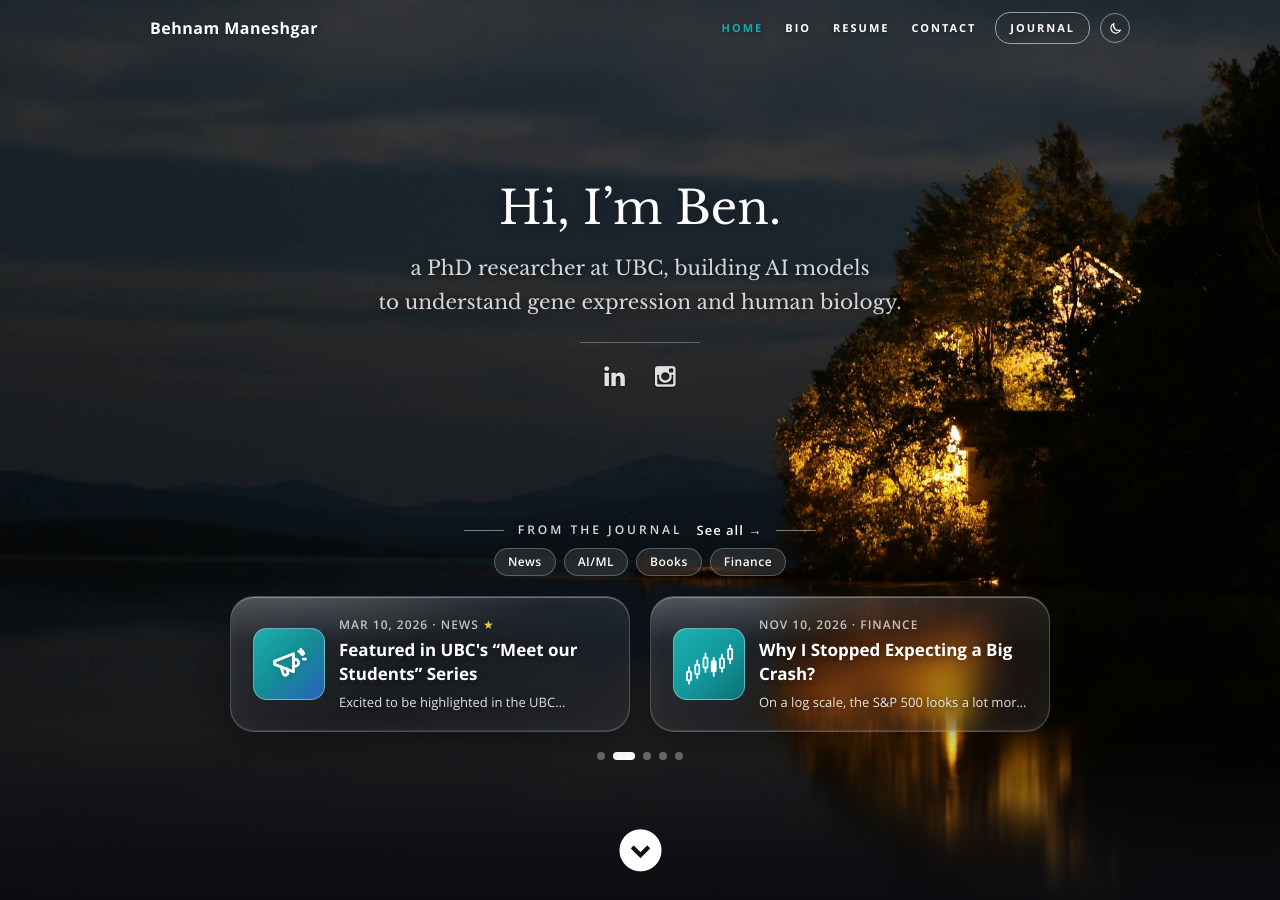
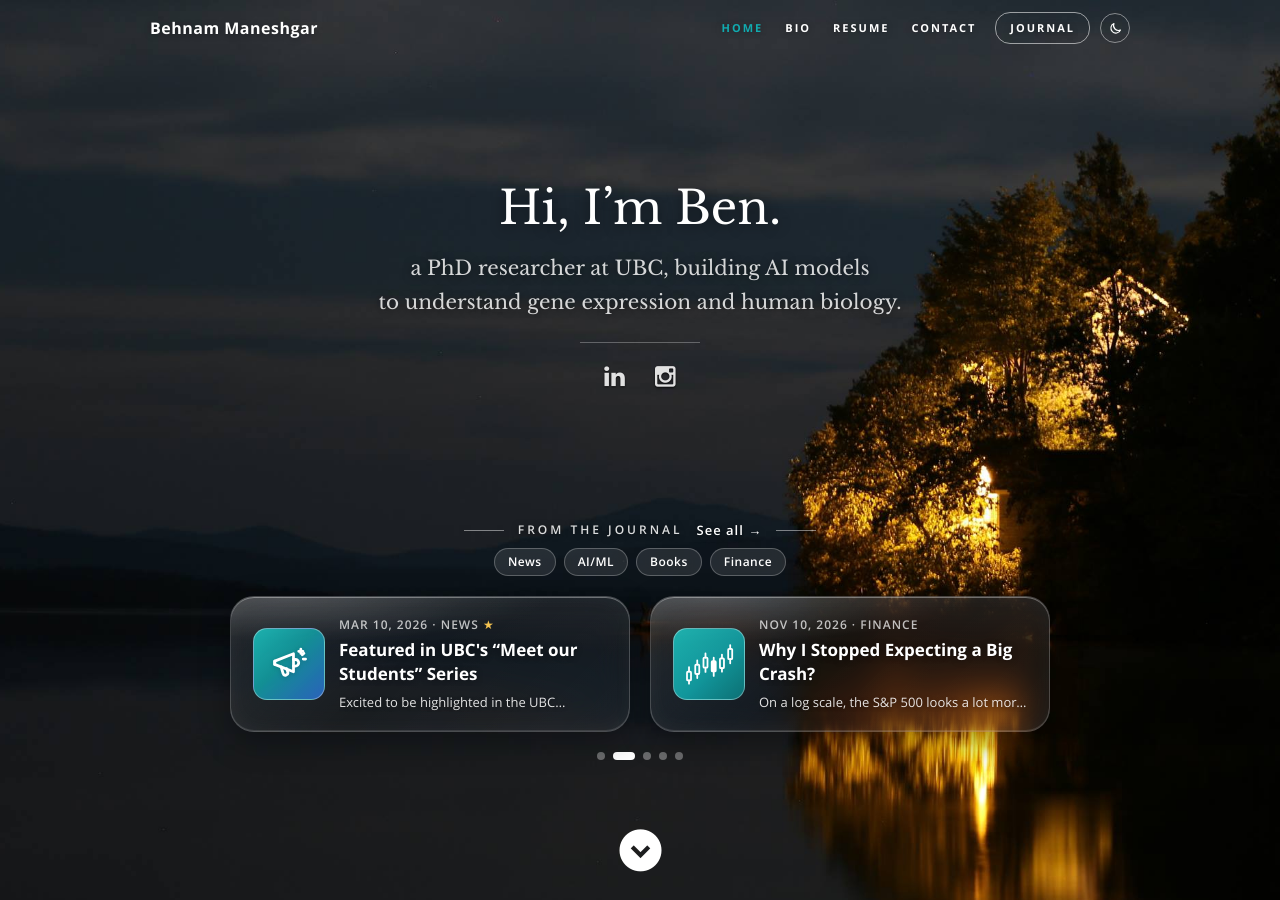
Before and after one commit to maneshgar/personal-website, a Jekyll site: the page built from index.html, in a window 1280 px wide and 900 px high. Built offline with Jekyll 4.4.1, drawn with Linux system fonts in a browser that asks for light colours.

Commit message:
Revert welcome photo sizing change (back to the previous look)
Co-Authored-By: Claude Opus 5.5 <noreply@anthropic.com>

```diff
--- a/css/layout.css
+++ b/css/layout.css
@@ -1696,30 +1696,3 @@ header .banner .banner-text h1.responsive-headline {
    }
    html.theme-dark .contact-qr img { border-color: #2E3841; }
 }
-
-/* size the welcome photo to the screen (as originally), not to the taller
-   header that includes the fade strip, so it isn't zoomed in and softened */
-header#home {
-   background-size: max(100%, calc(100vh * 1.2083)) auto !important;
-   -webkit-background-size: max(100%, calc(100vh * 1.2083)) auto !important;
-   background-position: top center !important;
-   background-color: #0B0D10 !important;
-}
-
-/* blend the photo's bottom edge into the fade (no visible seam) */
-header#home:after {
-   height: calc(var(--hero-fade) + 160px) !important;
-   background: linear-gradient(to bottom,
-      rgba(11, 13, 16, 0) 0%,
-      rgba(11, 13, 16, .85) 30%,
-      rgba(11, 13, 16, 1) 40%,
-      rgba(244, 247, 247, .35) 70%,
-      #F4F7F7 100%) !important;
-}
-html.theme-dark header#home:after {
-   background: linear-gradient(to bottom,
-      rgba(11, 13, 16, 0) 0%,
-      rgba(11, 13, 16, .85) 30%,
-      rgba(11, 13, 16, 1) 40%,
-      #161B20 100%) !important;
-}
```
